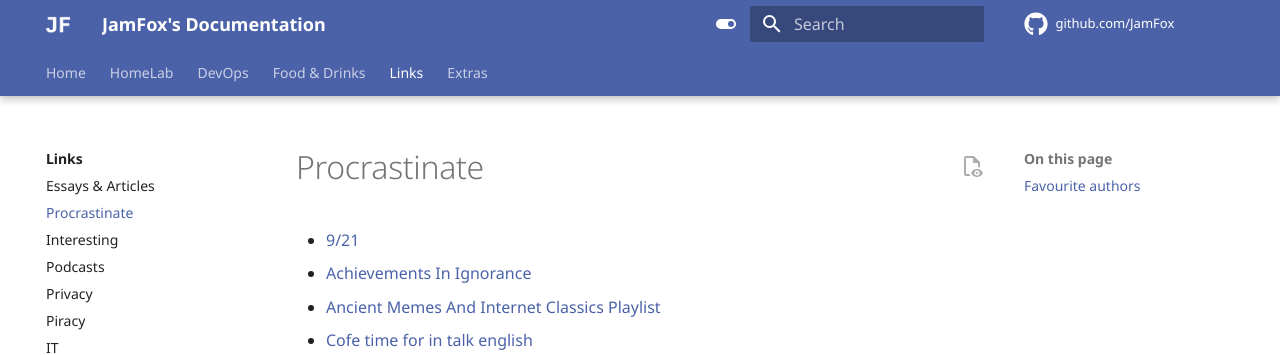
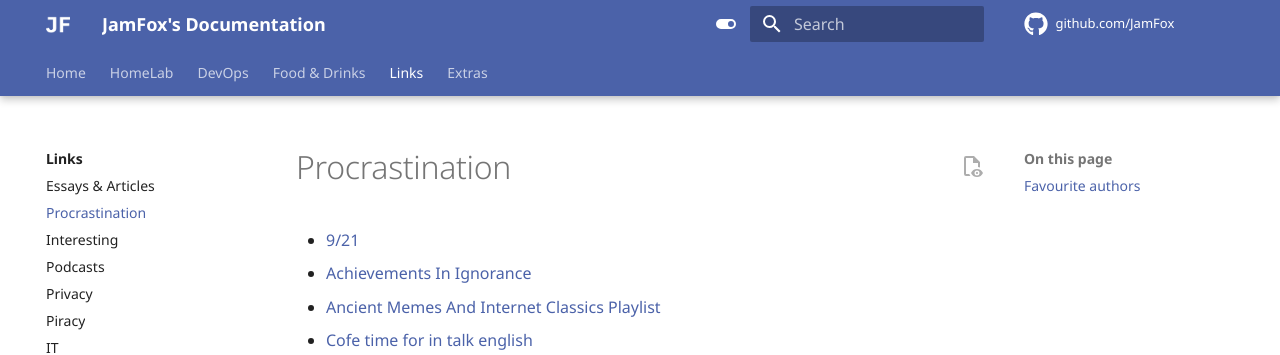
Before and after one commit to JamFox/docs.jamfox.dev, an MkDocs documentation site: the page built from docs/content/links/procrastination.md, in a window 1280 px wide and 1398 px high. Shown: the top 355 px of the window. Built offline with MkDocs 1.6.1 and Material for MkDocs 9.7.7, drawn with Linux system fonts in a browser that asks for light colours; comment, search, counter and statistics services are not loaded.

Commit message:
rename procrastinate

```diff
--- a/docs/content/links/procrastinate.md
+++ b/docs/content/links/procrastination.md
@@ -1,5 +1,5 @@
 ---
-title: "Procrastinate"
+title: "Procrastination"
 ---
 
 - [9/21](https://www.youtube.com/watch?v=kPwG6L73-VU&list=PLhT8ACQdPzpwkpvnvvPf6jCfWxEPmn-Kk)
--- a/mkdocs.yml
+++ b/mkdocs.yml
@@ -64,7 +64,7 @@ nav:
   - Links:
       - content/links/index.md
       - Essays & Articles: content/links/essays.md
-      - Procrastinate: content/links/procrastinate.md
+      - Procrastination: content/links/procrastination.md
       - Interesting: content/links/interesting.md
       - Podcasts: content/links/podcasts.md
       - Privacy: content/links/privacy.md
```
